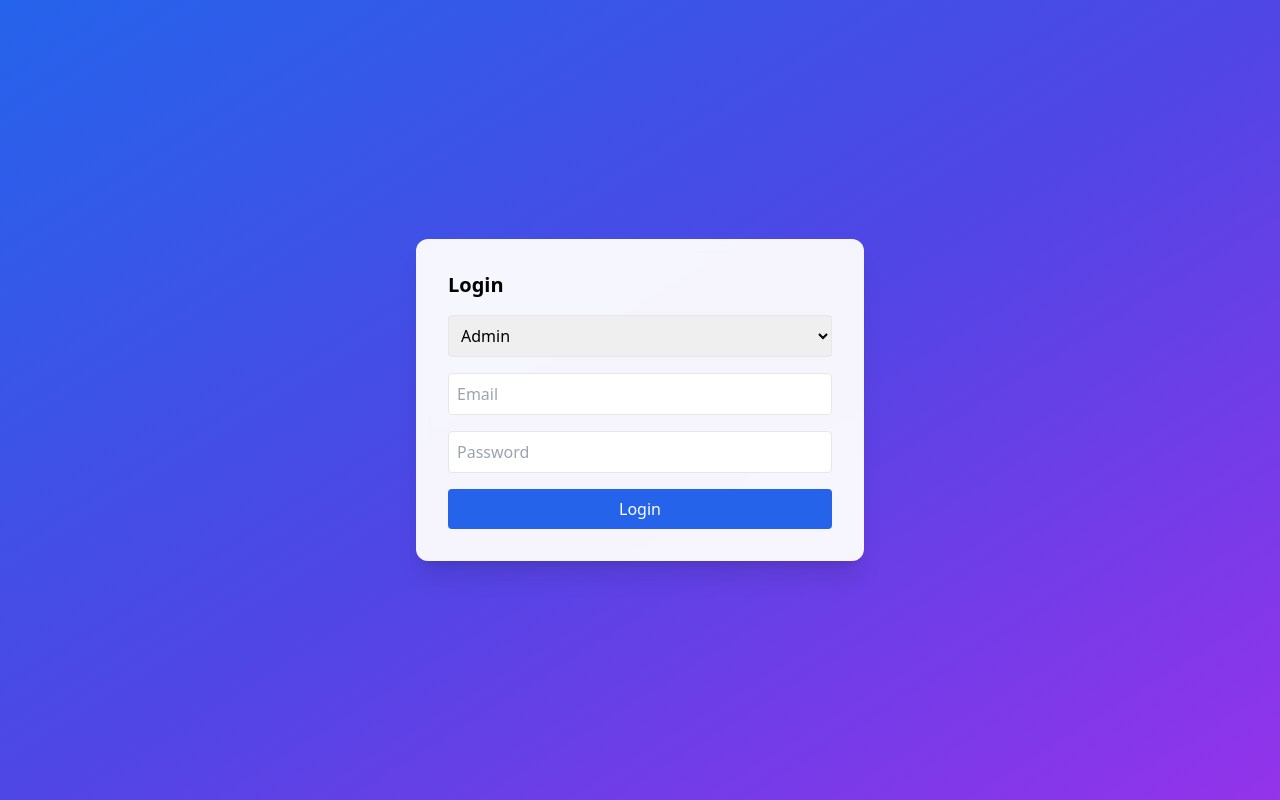
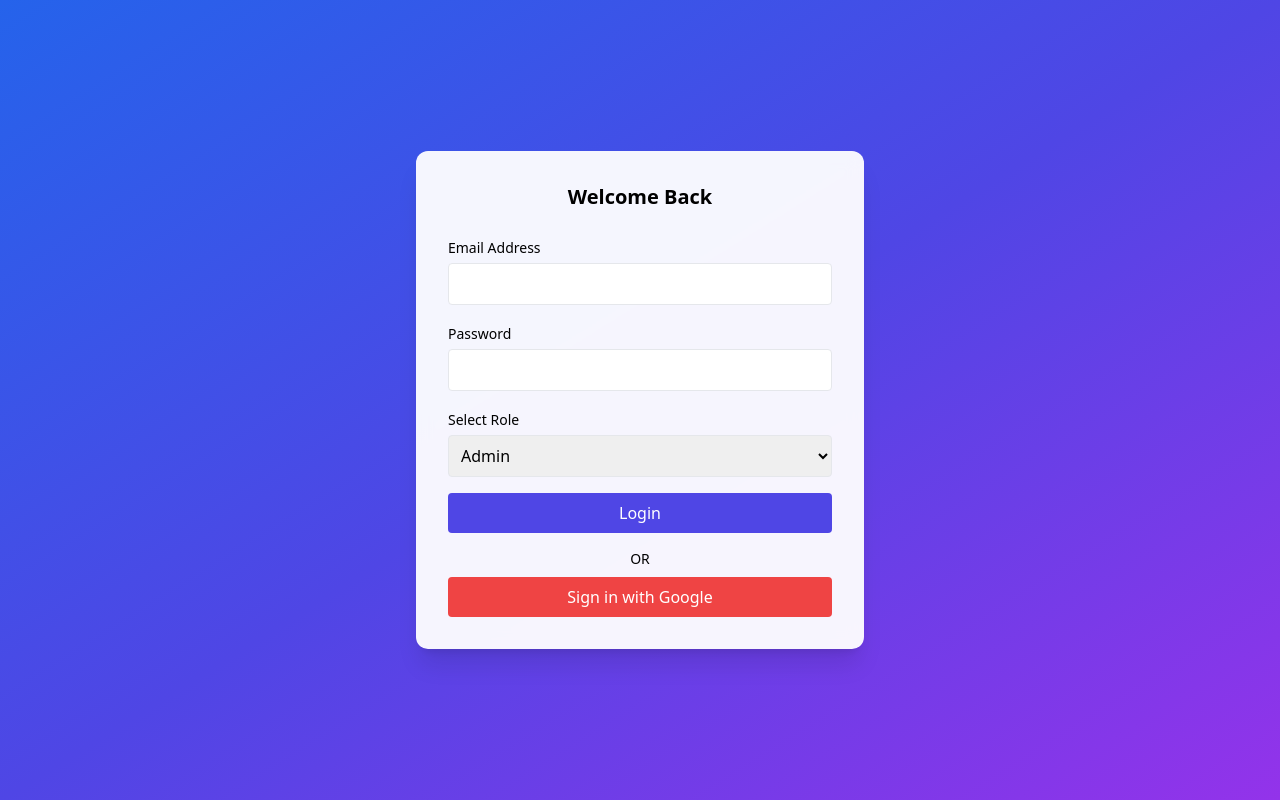
Before and after one commit to bevaraprameela/bevara_prameela_softwarehub, a React (Vite) app in the folder frontend/: page /login in a window 1280 px wide. Built offline with nearby package versions, Linux system fonts and the light colour scheme.

Commit message:
updated file

```diff
--- a/frontend/src/pages/Login.jsx
+++ b/frontend/src/pages/Login.jsx
@@ -1,36 +1,32 @@
 
 import { useContext, useState } from "react";
+import { useNavigate } from "react-router-dom";
 import api from "../api/client.js";
 import { AuthContext } from "../context/AuthContext.jsx";
 
 export default function Login() {
+
   const { login } = useContext(AuthContext);
+  const navigate = useNavigate();
 
-  const [form, setForm] = useState({
-    email: "",
-    password: "",
-    role: "admin"   // ✅ default admin
-  });
-
-  const [error, setError] = useState(null);
-
-  const handleChange = (e) => {
-    setForm({ ...form, [e.target.name]: e.target.value });
-  };
+  const [email, setEmail] = useState("");
+  const [password, setPassword] = useState("");
+  const [role, setRole] = useState("Admin"); // ✅ Default Admin
+  const [error, setError] = useState("");
 
   const submit = async (e) => {
     e.preventDefault();
-    setError(null);
+    setError("");
 
     try {
+
       const res = await api.post("/auth/login", {
-        email: form.email,
-        password: form.password
+        email,
+        password
       });
 
-      // 🔥 convert both to lowercase before compare
       const backendRole = res.data.user.role.toLowerCase();
-      const selectedRole = form.role.toLowerCase();
+      const selectedRole = role.toLowerCase();
 
       if (backendRole !== selectedRole) {
         setError("Selected role does not match your account role");
@@ -39,65 +35,101 @@ export default function Login() {
 
       login(res.data.token, res.data.user);
 
-      // 🔥 FORCE production redirect
-      setTimeout(() => {
-        if (backendRole === "admin")
-          window.location.href = "/admin";
-        else if (backendRole === "employee")
-          window.location.href = "/employee";
-        else
-          window.location.href = "/client";
-      }, 200);
+      alert("Login Successful");
 
-    } catch {
-      setError("Invalid credentials");
+      if (backendRole === "admin") navigate("/admin");
+      else if (backendRole === "employee") navigate("/employee");
+      else navigate("/client");
+
+    } catch (err) {
+      setError("Invalid Email or Password");
     }
   };
 
   return (
     <div className="min-h-screen flex items-center justify-center bg-gradient-to-br from-blue-600 via-indigo-600 to-purple-600">
+
       <div className="bg-white/95 backdrop-blur p-8 rounded-xl shadow-xl max-w-md w-full">
-        <h2 className="text-xl font-semibold mb-4">Login</h2>
+
+        <h2 className="text-xl font-semibold mb-6 text-center">
+          Welcome Back
+        </h2>
 
         <form onSubmit={submit} className="space-y-4">
 
-          <select
-            name="role"
-            className="w-full border rounded p-2"
-            value={form.role}
-            onChange={handleChange}
-          >
-            <option value="admin">Admin</option>
-            <option value="employee">Employee</option>
-            <option value="client">Client</option>
-          </select>
+          <div>
+            <label className="text-sm font-medium">
+              Email Address
+            </label>
+            <input
+              className="w-full border rounded p-2 mt-1"
+              type="email"
+              required
+              value={email}
+              onChange={(e)=>setEmail(e.target.value)}
+            />
+          </div>
 
-          <input
-            name="email"
-            className="w-full border rounded p-2"
-            placeholder="Email"
-            type="email"
-            value={form.email}
-            onChange={handleChange}
-          />
+          <div>
+            <label className="text-sm font-medium">
+              Password
+            </label>
+            <input
+              className="w-full border rounded p-2 mt-1"
+              type="password"
+              required
+              value={password}
+              onChange={(e)=>setPassword(e.target.value)}
+            />
+          </div>
 
-          <input
-            name="password"
-            className="w-full border rounded p-2"
-            placeholder="Password"
-            type="password"
-            value={form.password}
-            onChange={handleChange}
-          />
+          <div>
+            <label className="text-sm font-medium">
+              Select Role
+            </label>
+            <select
+              className="w-full border rounded p-2 mt-1"
+              value={role}
+              onChange={(e)=>setRole(e.target.value)}
+            >
+              <option value="Admin">Admin</option>
+              <option value="Employee">Employee</option>
+              <option value="Client">Client</option>
+            </select>
+          </div>
 
-          {error && <div className="text-red-600 text-sm">{error}</div>}
+          {error && (
+            <p className="text-red-600 text-sm">
+              {error}
+            </p>
+          )}
 
-          <button className="w-full bg-blue-600 hover:bg-blue-700 text-white rounded p-2">
+          <button className="w-full bg-indigo-600 hover:bg-indigo-700 text-white rounded p-2">
             Login
           </button>
 
         </form>
+
+        <p className="text-center mt-4 text-sm">
+          OR
+        </p>
+
+        <button
+          onClick={async ()=>{
+            try {
+              await api.get("/auth/google/init");
+              alert("Google signup not configured yet");
+            } catch {
+              alert("Google signup not configured");
+            }
+          }}
+          className="w-full mt-2 bg-red-500 hover:bg-red-600 text-white rounded p-2"
+        >
+          Sign in with Google
+        </button>
+
       </div>
+
     </div>
   );
 }
```
